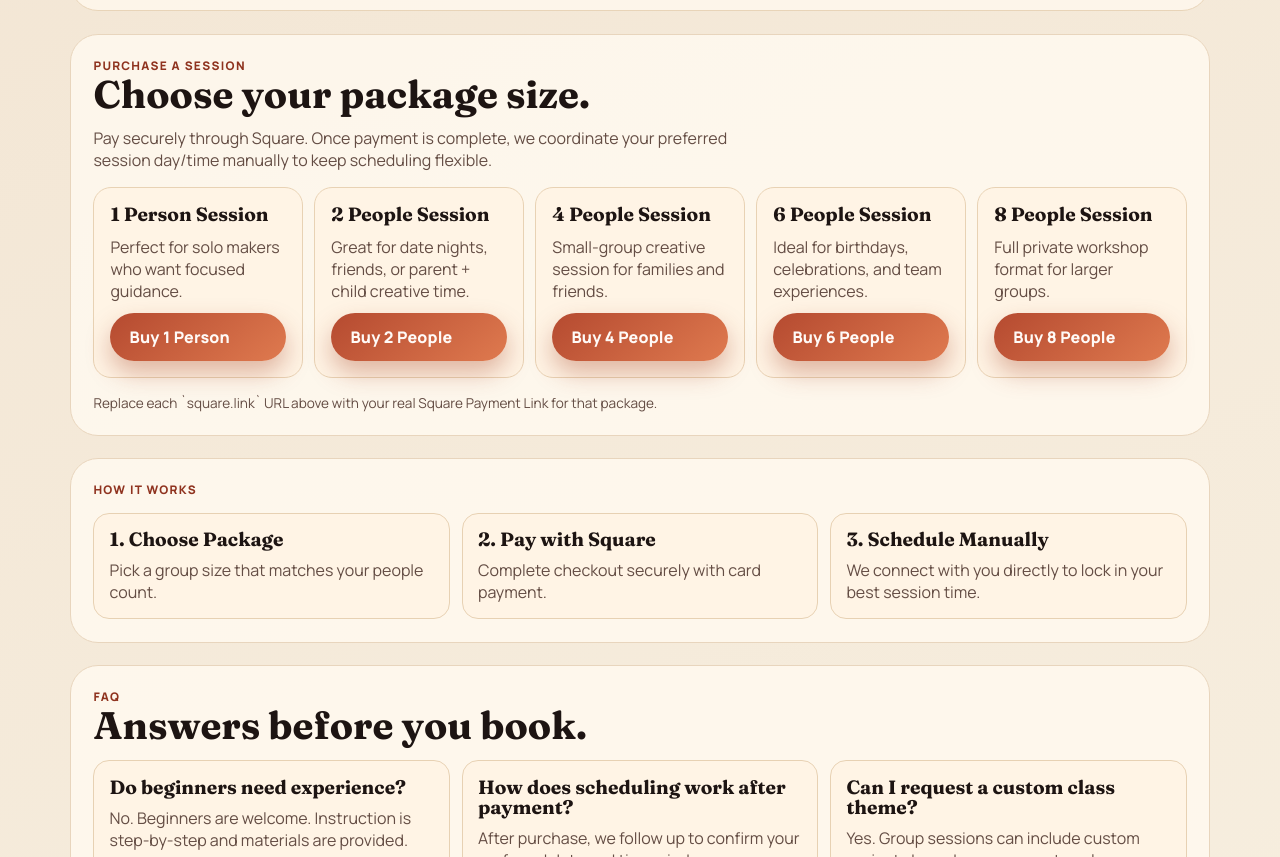
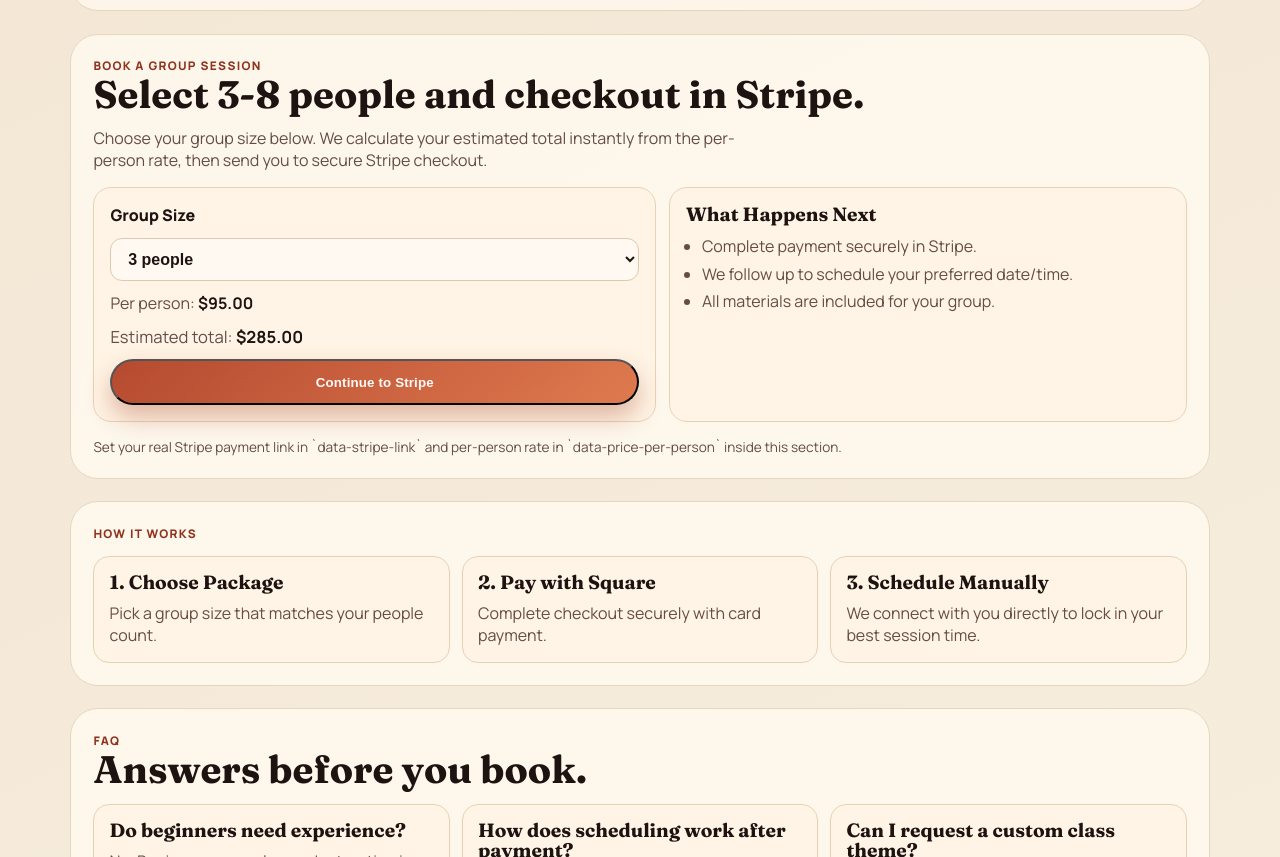
Before and after one commit to paulegradie/moms-website, a plain HTML site: page index.html in a window 1280 px wide. Shown: the part 2717-3574 px from the top of the page. Drawn offline with Linux system fonts and the light colour scheme.

Commit message:
Rework package section to Stripe 3-8 selector with live total and setup docs

```diff
--- a/app.js
+++ b/app.js
@@ -15,3 +15,46 @@ revealItems.forEach((item, index) => {
   item.style.transitionDelay = `${Math.min(index * 90, 320)}ms`;
   observer.observe(item);
 });
+
+const checkoutRoot = document.querySelector(".checkout-config");
+const checkoutForm = document.querySelector("#group-checkout-form");
+const partySizeSelect = document.querySelector("#party-size");
+const perPersonPriceEl = document.querySelector("#per-person-price");
+const estimatedTotalEl = document.querySelector("#estimated-total");
+
+if (checkoutRoot && checkoutForm && partySizeSelect && perPersonPriceEl && estimatedTotalEl) {
+  const rawPrice = Number(checkoutRoot.getAttribute("data-price-per-person"));
+  const perPersonPrice = Number.isFinite(rawPrice) ? rawPrice : 95;
+  const stripeLink = checkoutRoot.getAttribute("data-stripe-link") ?? "";
+  const currencyFormatter = new Intl.NumberFormat("en-US", {
+    style: "currency",
+    currency: "USD",
+    minimumFractionDigits: 2,
+  });
+
+  const updateEstimate = () => {
+    const partySize = Number(partySizeSelect.value);
+    const total = perPersonPrice * partySize;
+    perPersonPriceEl.textContent = currencyFormatter.format(perPersonPrice);
+    estimatedTotalEl.textContent = currencyFormatter.format(total);
+  };
+
+  updateEstimate();
+  partySizeSelect.addEventListener("change", updateEstimate);
+
+  checkoutForm.addEventListener("submit", (event) => {
+    event.preventDefault();
+    if (!stripeLink || stripeLink.includes("REPLACE_WITH_YOUR_LINK")) {
+      alert("Add your Stripe payment link in the package section before checkout.");
+      return;
+    }
+
+    const partySize = Number(partySizeSelect.value);
+    const checkoutUrl = new URL(stripeLink);
+    checkoutUrl.searchParams.set("utm_source", "wool-and-wonder-website");
+    checkoutUrl.searchParams.set("utm_medium", "group-checkout");
+    checkoutUrl.searchParams.set("utm_campaign", `group_size_${partySize}`);
+
+    window.location.href = checkoutUrl.toString();
+  });
+}
--- a/index.html
+++ b/index.html
@@ -138,39 +138,43 @@
     </section>
 
     <section id="packages" class="package-section reveal">
-      <p class="eyebrow">Purchase a Session</p>
-      <h2>Choose your package size.</h2>
-      <p class="package-lead">Pay securely through Square. Once payment is complete, we coordinate your preferred session day/time manually to keep scheduling flexible.</p>
+      <p class="eyebrow">Book a Group Session</p>
+      <h2>Select 3-8 people and checkout in Stripe.</h2>
+      <p class="package-lead">Choose your group size below. We calculate your estimated total instantly from the per-person rate, then send you to secure Stripe checkout.</p>
 
-      <div class="package-grid">
-        <article class="package-card">
-          <h3>1 Person Session</h3>
-          <p>Perfect for solo makers who want focused guidance.</p>
-          <a class="btn btn-primary" href="https://square.link/u/REPLACE-GROUP-1">Buy 1 Person</a>
-        </article>
-        <article class="package-card">
-          <h3>2 People Session</h3>
-          <p>Great for date nights, friends, or parent + child creative time.</p>
-          <a class="btn btn-primary" href="https://square.link/u/REPLACE-GROUP-2">Buy 2 People</a>
-        </article>
-        <article class="package-card">
-          <h3>4 People Session</h3>
-          <p>Small-group creative session for families and friends.</p>
-          <a class="btn btn-primary" href="https://square.link/u/REPLACE-GROUP-4">Buy 4 People</a>
-        </article>
-        <article class="package-card">
-          <h3>6 People Session</h3>
-          <p>Ideal for birthdays, celebrations, and team experiences.</p>
-          <a class="btn btn-primary" href="https://square.link/u/REPLACE-GROUP-6">Buy 6 People</a>
-        </article>
-        <article class="package-card">
-          <h3>8 People Session</h3>
-          <p>Full private workshop format for larger groups.</p>
-          <a class="btn btn-primary" href="https://square.link/u/REPLACE-GROUP-8">Buy 8 People</a>
+      <div
+        class="checkout-config"
+        data-price-per-person="95"
+        data-stripe-link="https://buy.stripe.com/REPLACE_WITH_YOUR_LINK"
+      >
+        <form id="group-checkout-form" class="checkout-form">
+          <label for="party-size">Group Size</label>
+          <select id="party-size" name="party_size">
+            <option value="3">3 people</option>
+            <option value="4">4 people</option>
+            <option value="5">5 people</option>
+            <option value="6">6 people</option>
+            <option value="7">7 people</option>
+            <option value="8">8 people</option>
+          </select>
+
+          <p class="price-line">Per person: <strong id="per-person-price">$95.00</strong></p>
+          <p class="price-line total-line">Estimated total: <strong id="estimated-total">$285.00</strong></p>
+
+          <button class="btn btn-primary" type="submit">Continue to Stripe</button>
+        </form>
+
+        <article class="checkout-notes">
+          <h3>What Happens Next</h3>
+          <ul>
+            <li>Complete payment securely in Stripe.</li>
+            <li>We follow up to schedule your preferred date/time.</li>
+            <li>All materials are included for your group.</li>
+          </ul>
         </article>
       </div>
 
-      <p class="package-note">Replace each `square.link` URL above with your real Square Payment Link for that package.</p>
+      <p class="package-note">Set your real Stripe payment link in `data-stripe-link` and per-person rate in `data-price-per-person` inside this section.</p>
     </section>
 
     <section class="steps reveal">
--- a/styles.css
+++ b/styles.css
@@ -432,32 +432,66 @@ blockquote {
   max-width: 70ch;
 }
 
-.package-grid {
-  display: grid;
-  grid-template-columns: repeat(auto-fit, minmax(190px, 1fr));
-  gap: 0.72rem;
-}
-
-.package-card {
-  border: 1px solid #e8d2b4;
-  background: #fff4e5;
-  border-radius: 18px;
-  padding: 1rem;
-  display: flex;
-  flex-direction: column;
-  gap: 0.7rem;
-}
-
-.package-card p {
-  margin: 0;
-  color: var(--muted);
-  flex-grow: 1;
-}
-
 .package-note {
   margin: 1rem 0 0;
   color: var(--muted);
   font-size: 0.85rem;
+}
+
+.checkout-config {
+  display: grid;
+  grid-template-columns: 1fr 0.92fr;
+  gap: 0.8rem;
+}
+
+.checkout-form,
+.checkout-notes {
+  border: 1px solid #e8d2b4;
+  border-radius: 18px;
+  background: #fff4e5;
+  padding: 1rem;
+}
+
+.checkout-form {
+  display: grid;
+  gap: 0.7rem;
+}
+
+.checkout-form label {
+  font-weight: 800;
+  color: var(--ink);
+}
+
+.checkout-form select {
+  width: 100%;
+  border: 1px solid #ddc9ad;
+  border-radius: 12px;
+  background: #fff9f1;
+  color: var(--ink);
+  padding: 0.7rem 0.8rem;
+  font-size: 1rem;
+  font-weight: 700;
+}
+
+.price-line {
+  margin: 0;
+  color: var(--muted);
+}
+
+.price-line strong {
+  color: var(--ink);
+}
+
+.total-line {
+  font-size: 1.04rem;
+}
+
+.checkout-notes ul {
+  margin: 0.65rem 0 0;
+  padding-left: 1rem;
+  color: var(--muted);
+  display: grid;
+  gap: 0.35rem;
 }
 
 .steps-grid,
@@ -545,6 +579,7 @@ footer {
   .gallery,
   .steps-grid,
   .faq-grid,
+  .checkout-config,
   .split,
   .about {
     grid-template-columns: 1fr;
@@ -552,10 +587,6 @@ footer {
 
   .gallery-card.large {
     min-height: 260px;
-  }
-
-  .package-grid {
-    grid-template-columns: 1fr;
   }
 }
 
```
Also changed, not shown: SETUP_TODO.md (+11 -16 lines), STRIPE_PRODUCT_SETUP.md (added, +44 -0 lines), README.md.
